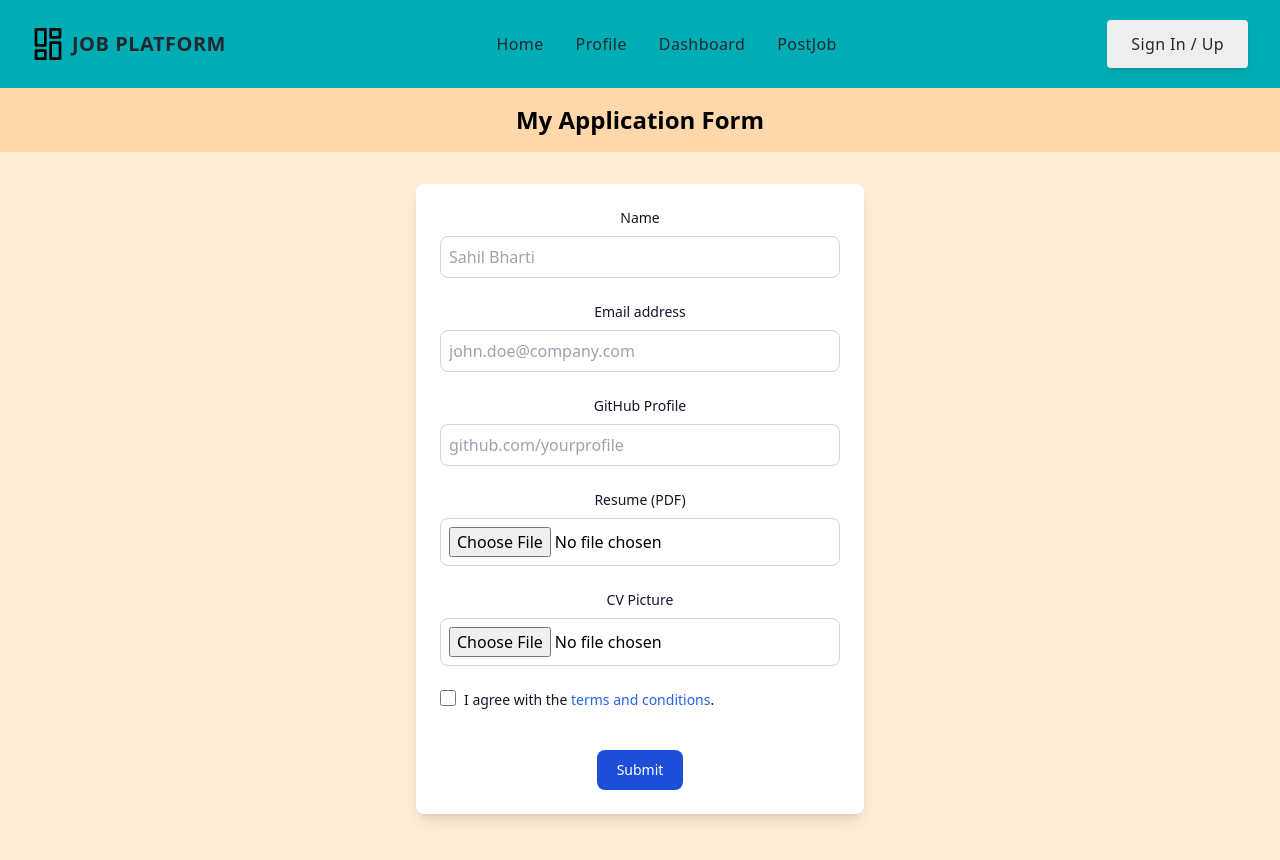
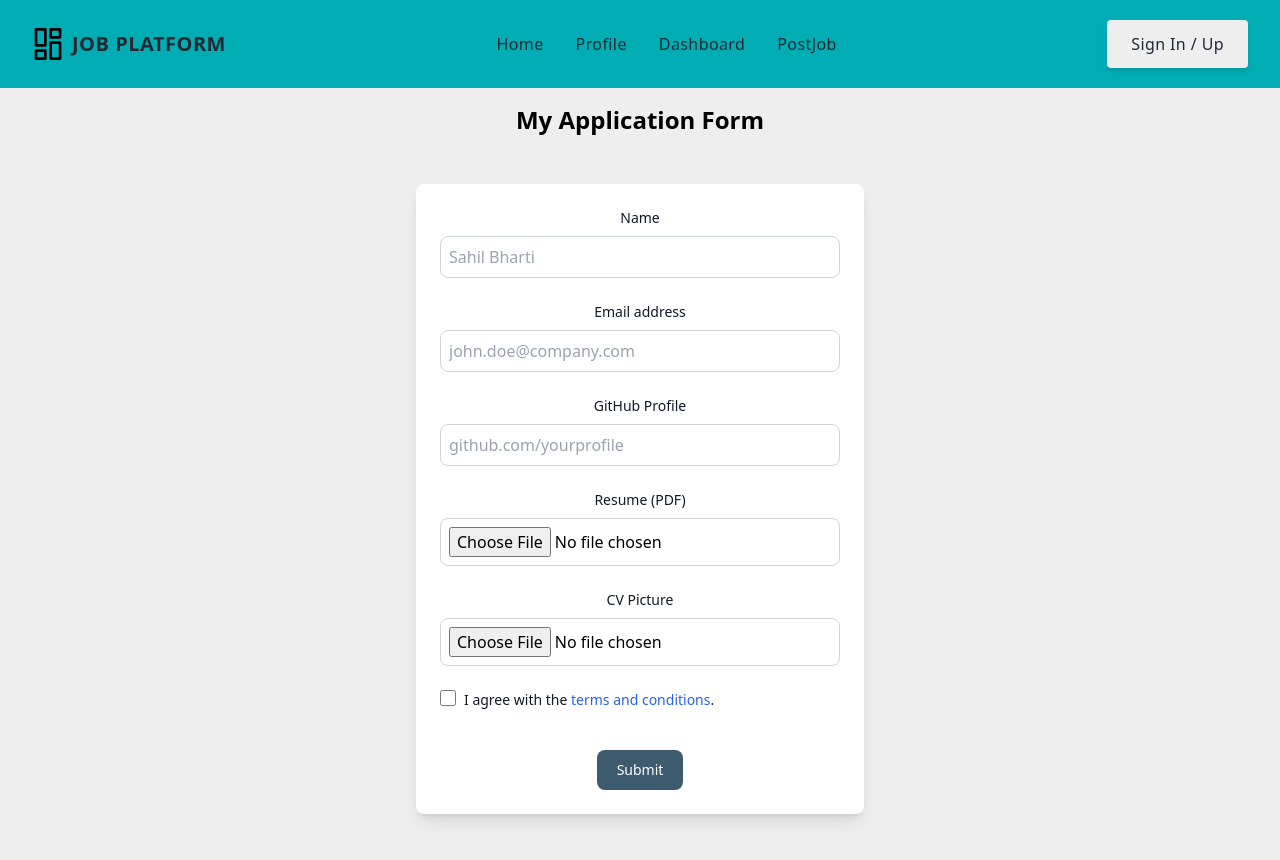
Before and after one commit to Raja12raja/WEB-14-Job-Search-and-Recruitment-Platform, a React (Create React App) app in the folder client/: page /Apply in a window 1280 px wide. Shown: the top 860 px of the page. Built offline with nearby package versions, Linux system fonts and the light colour scheme.

Commit message:
ui updated

```diff
--- a/client/src/components/Cards.js
+++ b/client/src/components/Cards.js
@@ -80,10 +80,10 @@ const Cards = ({ query }) => {
                                 </a>
                             </div>
                             <div className="flex items-center mt-4">
-                                <div className="px-3 bg-[#3C5B6F] rounded-full text-white font-medium text-center">
+                                <div className="px-3 bg-[#3C5B6F] rounded-full text-white font-medium text-center hover:bg-[#153448] transition duration-200">
                                     {job.Employmenttype}
                                 </div>
-                                <div className="px-3 bg-[#3C5B6F] rounded-full text-white font-medium text-center ml-auto flex items-center">
+                                <div className="px-3 bg-[#3C5B6F] rounded-full text-white font-medium text-center ml-auto flex items-center hover:bg-[#153448] transition duration-200">
                                     <img className="h-4 w-4 mt-1 mr-1" src={location} alt="Location Icon" />
                                     {job.Location}
                                 </div>
--- a/client/src/components/FillJob.js
+++ b/client/src/components/FillJob.js
@@ -3,11 +3,11 @@ import React from "react";
 const FillJob = () => {
   return (
     <div
-      className="bg-orange-100 min-h-screen bg-cover bg-center"
+      className="bg-[#EEEEEE] min-h-screen bg-cover bg-center"
 
     >
       {/* Navbar */}
-      <nav className="bg-orange-200 py-4">
+      <nav className="bg-[#EEEEEE] py-4">
         <div className="container mx-auto px-4">
           <h1 className="text-black font-bold text-2xl">My Application Form</h1>
         </div>
@@ -129,7 +129,7 @@ const FillJob = () => {
             <div className="text-center">
               <button
                 type="submit"
-                className="text-white bg-blue-700 hover:bg-blue-800 focus:ring-4 focus:outline-none focus:ring-blue-300 font-medium rounded-lg text-sm px-5 py-2.5 mt-4"
+                className="text-white bg-[#3C5B6F] hover:bg-[#393E46] focus:ring-4 focus:outline-none focus:ring-blue-300 font-medium rounded-lg text-sm px-5 py-2.5 mt-4"
               >
               Submit
               </button>
--- a/client/src/components/Home.js
+++ b/client/src/components/Home.js
@@ -62,8 +62,8 @@ const Home = () => {
     <div className="bg-[#EEEEEE]">
 
       <div className='max-w-screen-2xl container mx-auto xl:px-24 px-4 md:py-20 py-14'>
-            <h1 className='text-5xl font-bold text-primary mb-3 text-center'>Find your <span className='text-blue-400'>Jobs</span> here</h1>
-            <p className='text-lg text-black/70 mb-8 text-center'>Thousands of jobs in the computer, engineering and technology sectors are waiting for you</p>
+            <h1 className='text-5xl font-bold text-primary mb-3 text-center'>Find your <span className='text-[#088395]'>Jobs</span> here</h1>
+            <p className='text-lg font-bold text-black-800 mb-8 text-center'>Thousands of jobs in the computer, engineering and technology sectors are waiting for you !</p>
             <form className="flex justify-center" onSubmit={handleSubmit}>
                 <div className='w-full md:w-1/2 flex items-center'>
                     <div className='relative bg-white rounded-lg shadow-sm ring-1 ring-gray-300 focus-within:ring-2 focus-within:ring-indigo-600 flex-1'>
@@ -78,7 +78,7 @@ const Home = () => {
                         />
                         <FiSearch className='absolute inset-y-0 left-0 mt-2.5 ml-3 text-gray-400' />
                     </div>
-                    <button type='submit' className='bg-[#393E46] py-2 px-8 text-white md:rounded-r-none rounded ml-2'>Search</button>
+                    <button type='submit' className='bg-[#393E46] py-2 px-8 text-white md:rounded-r-none rounded ml-2 hover:bg-[#153448] transition duration-200'>Search</button>
                 </div>
             </form>
         </div>
--- a/client/src/components/PostJob.js
+++ b/client/src/components/PostJob.js
@@ -174,7 +174,7 @@ const Create = () => {
         </div>
         <button
           type="submit"
-          className="mt-4 p-3 bg-blue-500 text-white font-semibold rounded hover:bg-blue-600 transition duration-200"
+          className="text-white bg-[#3C5B6F] hover:bg-[#393E46] focus:ring-4 focus:outline-none focus:ring-blue-300 font-medium rounded-lg text-sm px-5 py-2.5 mt-4"
         >
           Add Post
         </button>
```
